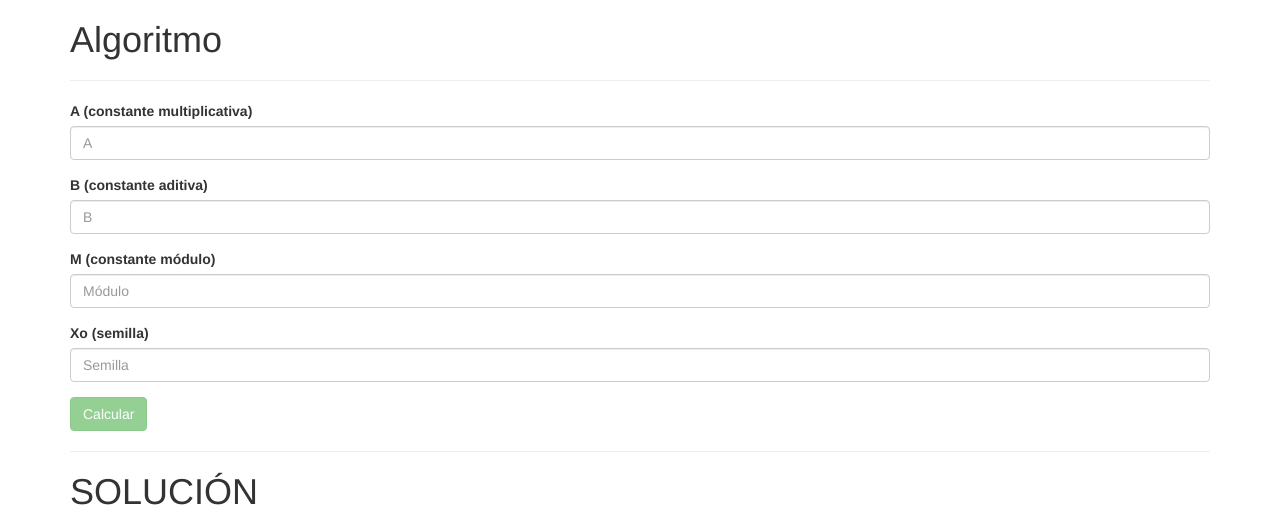
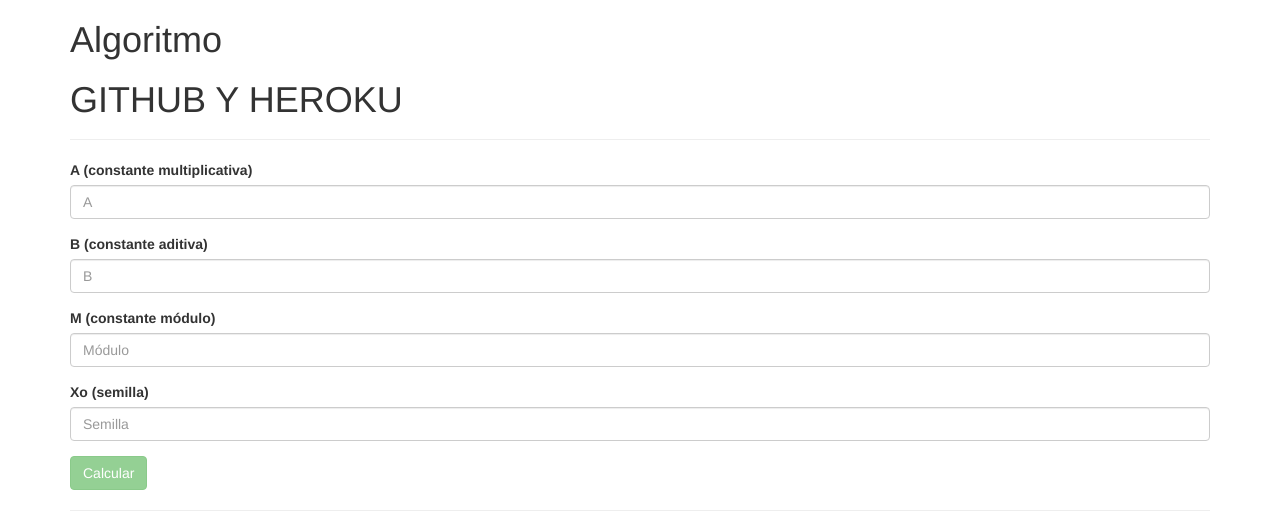
Before and after one commit to pablosarango/simulacion, a PHP site: page / in a window 1280 px wide. Shown: the top 511 px of the page. Run offline with PHP 8.4, Linux system fonts and the light colour scheme.

Commit message:
quinto commit

```diff
--- a/web/index.php
+++ b/web/index.php
@@ -12,6 +12,7 @@
 <body ng-app="deber">
     <div class="container" ng-controller="AppCtrl">
         <h1>Algoritmo</h1>
+        <h1>GITHUB Y HEROKU</h1>
         <hr>
         <form name="forma">
             <div class="form-group" ng-class="{'has-error': forma.inputA.$invalid, 'has-success': forma.inputA.$valid}">
```
